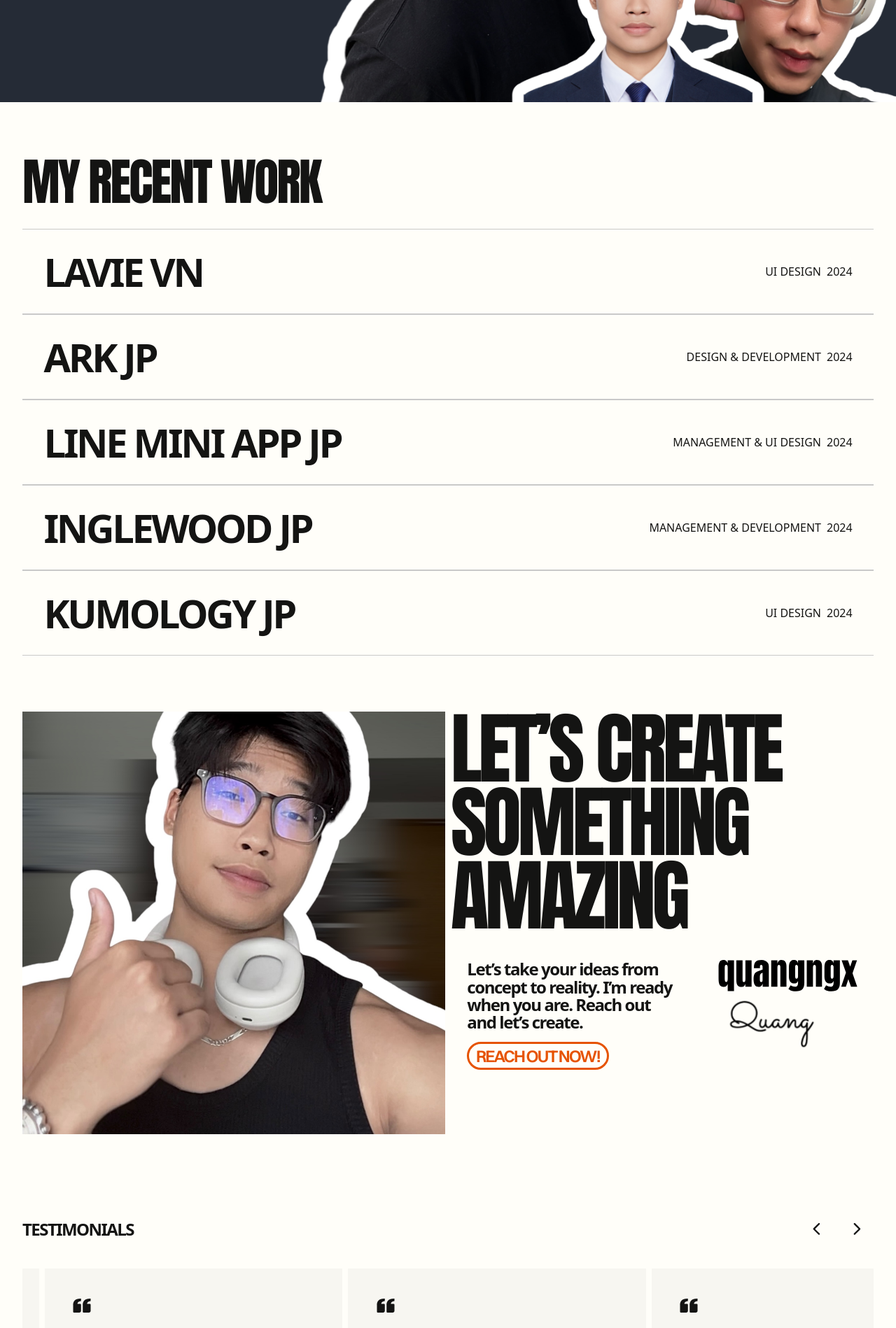
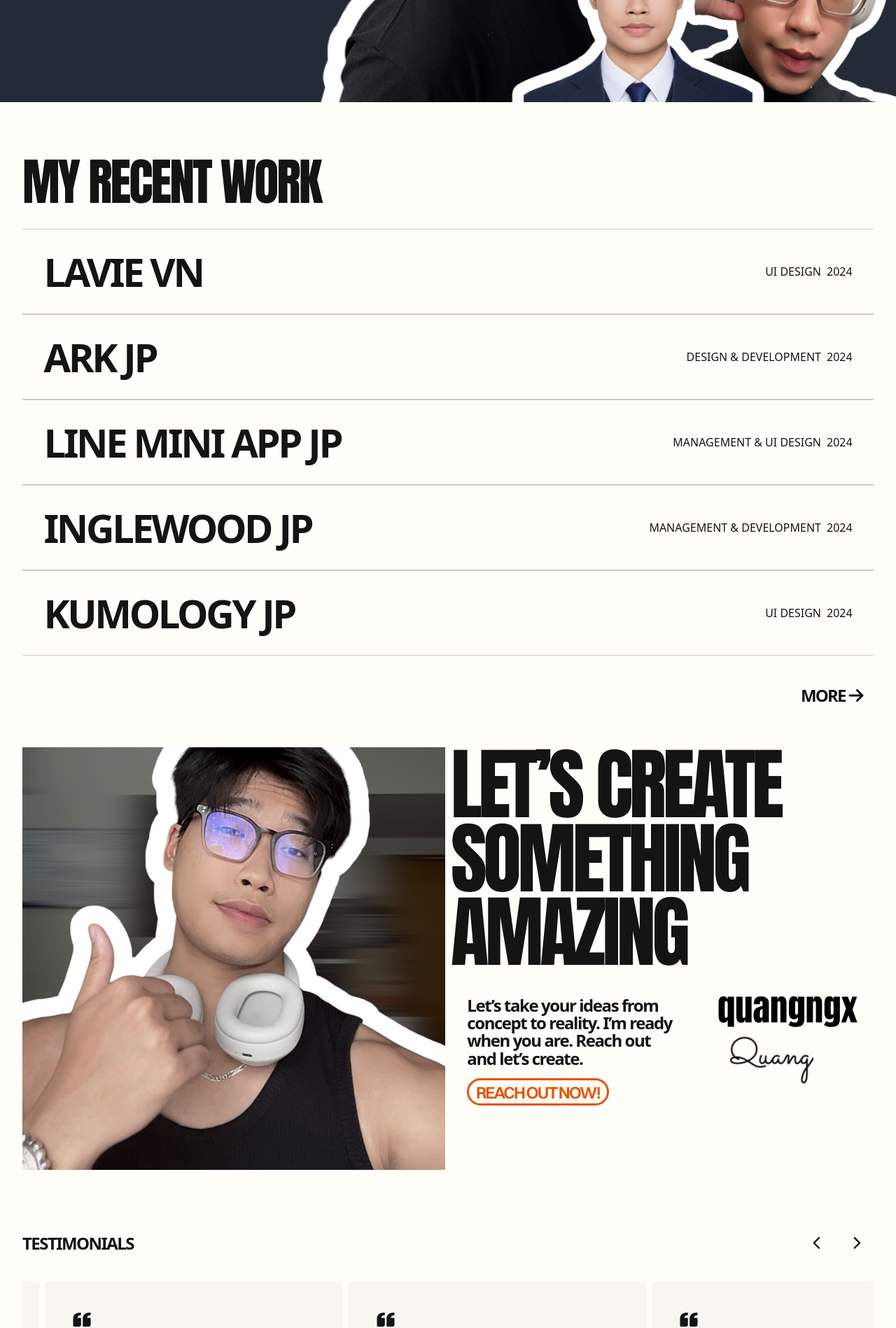
Before and after one commit to quangngx/qx-portfolio, a Next.js app: page / in a window 1280 px wide. Shown: the part 949-2847 px from the top of the page at 70% size. Built offline with nearby package versions, Linux system fonts and the light colour scheme.

Commit message:
update css

```diff
--- a/components/Home/Contact.tsx
+++ b/components/Home/Contact.tsx
@@ -12,7 +12,7 @@ export default function Contact() {
     const isInView = useInView(ref, { amount: "all", once: true });
 
     return (
-        <section className="max-w-[95%] mx-auto leading-[1] uppercase py-[3em] md:py-[5em]">
+        <section className="max-w-[95%] mx-auto leading-[1] uppercase py-[3em]">
             <div className="flex flex-col xl:flex-row xl:gap-2">
                 {/* Left Image Section */}
                 <div className="hidden xl:block xl:flex-1">
--- a/components/Home/Projects.tsx
+++ b/components/Home/Projects.tsx
@@ -2,26 +2,19 @@ import {ProjectGalleryItem} from "@/components/Utilities/project";
 import {useState} from "react";
 import {Modal} from "@/components/Utilities/modal";
 import {projectsGallery} from "@/constants";
+import {PrimaryButton} from "@/components";
 
 
 export default function Projects() {
     const [modal, setModal] = useState({active: false, index: 0})
     return (
         <div>
-            {/*<section className="max-w-[95%] mx-auto uppercase py-[3em] md:py-[5em] ">*/}
-            {/*    <h2 className="font-anton text-[2.5em] xl:text-[4.5em] tracking-[-.04em] leading-[0.95] ">*/}
-            {/*        My Recent Work*/}
-            {/*    </h2>*/}
-            {/*    <div className={"grid grid-cols-2 gap-4 pt-[2em] xl:pt-[3vw]"}>*/}
-            {/*        {projects.map((item) => (*/}
-            {/*            <ProjectItem key={item.id.toString()} title={item.title} href={item.href} img={item.img}/>*/}
-            {/*        ))}*/}
-            {/*    </div>*/}
-            {/*</section>*/}
-            <section className={"max-w-[95%] mx-auto uppercase pt-[3em] md:pt-[5em] "}>
-                <h2 className="font-anton text-[2.5em] xl:text-[4.5em] tracking-[-.04em] leading-[0.95] ">
-                    My Recent Work
-                </h2>
+            <section className={"relative max-w-[95%] mx-auto uppercase pt-[3em] md:pt-[5em] "}>
+                <div className={"flex justify-between items-end "}>
+                    <h2 className="font-anton text-[2.5em] xl:text-[4.5em] tracking-[-.04em] leading-[0.95] ">
+                        My Recent Work
+                    </h2>
+                </div>
                 <div className={"mt-[2rem]"}>
                     {projectsGallery.slice(1, 6).map((project, index) => (
                         <div key={index}>
@@ -36,6 +29,9 @@ export default function Projects() {
                         </div>
                     ))}
                 </div>
+                <div className={"flex justify-end pt-[2em]"}>
+                    <PrimaryButton title={"More"} href={"/portfolio"}/>
+                </div>
             </section>
         </div>
     );
```
